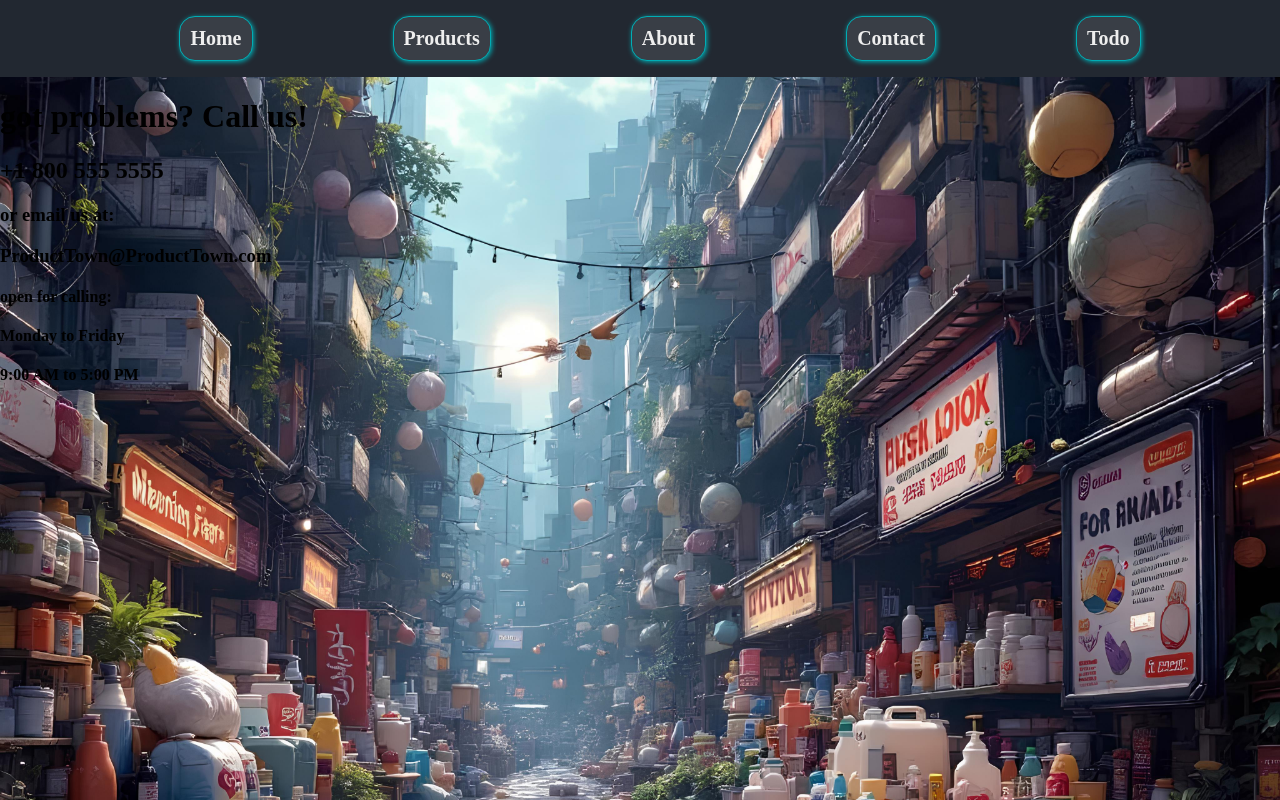
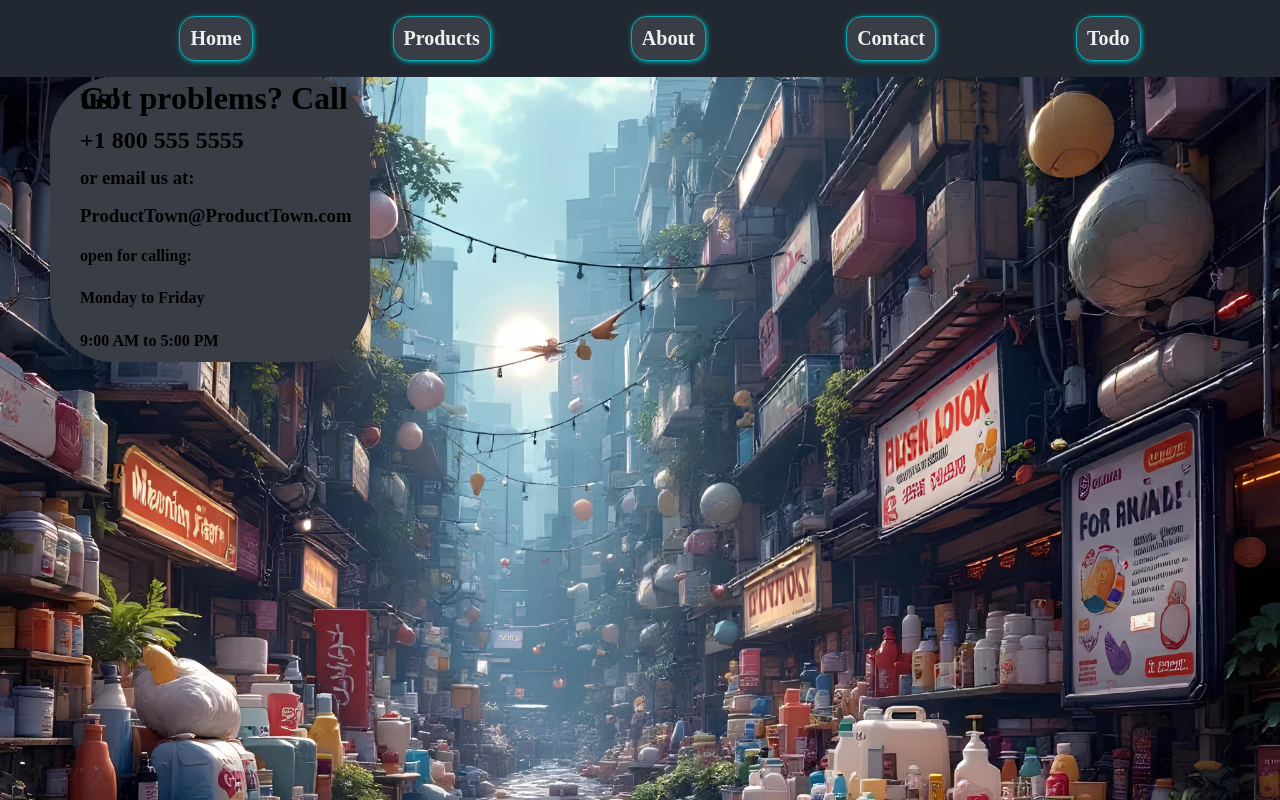
Before and after one commit to BarkInDaPark/productProjekt, a React (Vite) app in the folder ProductFrontend/: page /contact in a window 1280 px wide. Built offline with nearby package versions, Linux system fonts and the light colour scheme.

Commit message:
add visuals

```diff
--- a/ProductFrontend/pages/Contact.jsx
+++ b/ProductFrontend/pages/Contact.jsx
@@ -1,7 +1,9 @@
+import styles from './contact.module.css';
+
 function Contact() {
     return (
-        <div>
-            <h1>got problems?  Call us!</h1>
+        <div className={styles.container}>
+            <h1>Got problems?  Call us!</h1>
             <h2>+1 800 555 5555</h2>
             <h3>or email us at:</h3>
             <h3>ProductTown@ProductTown.com</h3>
--- /dev/null
+++ b/ProductFrontend/pages/contact.module.css
@@ -0,0 +1,22 @@
+.container{
+    display: flex;
+    flex-direction: column;
+    background-color: #393E46;
+    width: 25%;
+    border-radius: 4rem;
+    /* align-items: center; */
+    margin-left: 50px;
+    line-height: 0;
+}
+h1{
+    margin-left: 30px;
+}
+h2{
+    margin-left: 30px;
+}
+h3{
+    margin-left: 30px;
+}
+h4{
+    margin-left: 30px;
+}
```
